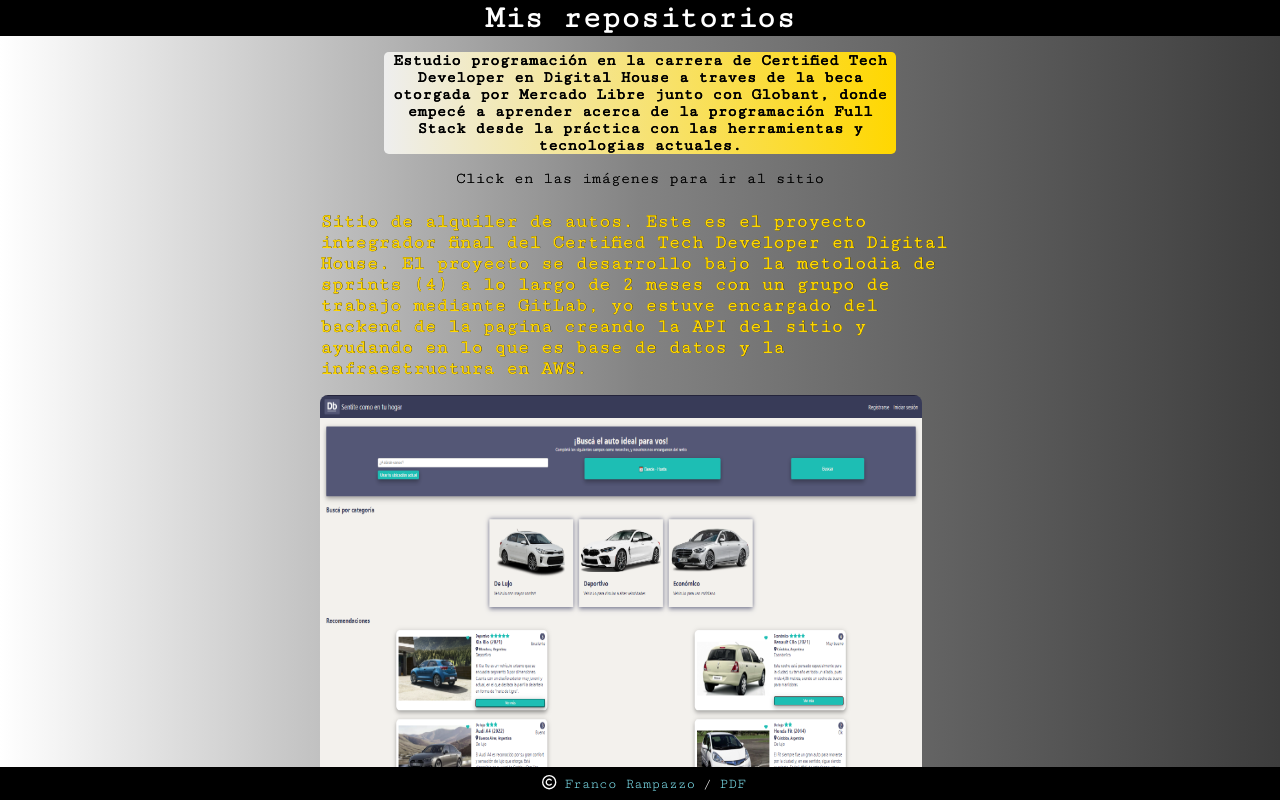
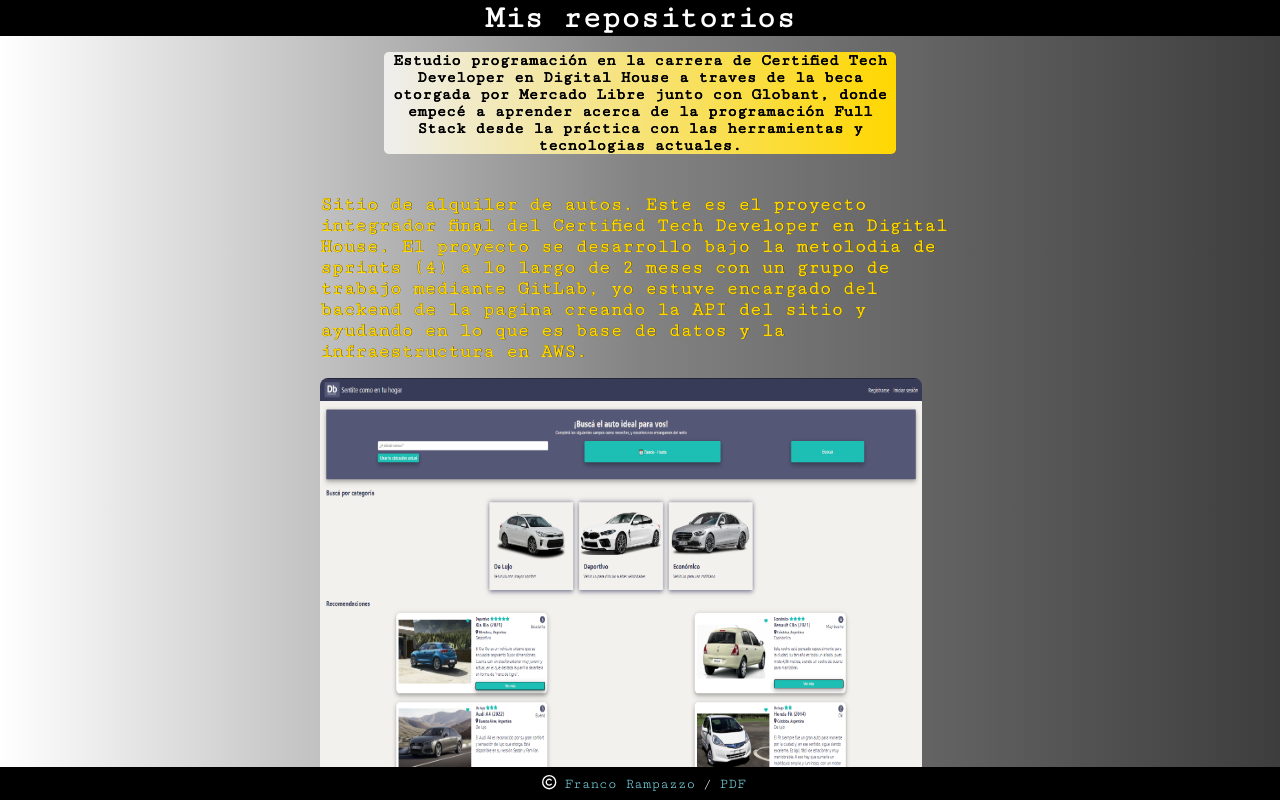
Before and after one commit to aquamantop/Cv-portfolio, a React (Create React App) app: page /SobreMi in a window 1280 px wide. Shown: the top 800 px of the page. Built offline with nearby package versions, Linux system fonts and the light colour scheme; a web font is replaced by a local one.

Commit message:
aclaracion

```diff
--- a/src/components/SobreMi.jsx
+++ b/src/components/SobreMi.jsx
@@ -17,7 +17,7 @@ export default function SobreMi() {
             Stack desde la práctica con las herramientas y tecnologias actuales.
           </p>
         </section>
-        <p id="aclaracion">Click en las imágenes para ir al sitio</p>
+        {/* <p id="aclaracion">Click en las imágenes para ir al sitio</p> */}
         <div id="contenedorRepo">
           <Repositorios></Repositorios>
           <BtnSobreMi clase={"boton2"} link={'/'} titulo={'Inicio'} iden={"inicio"}/>
```
